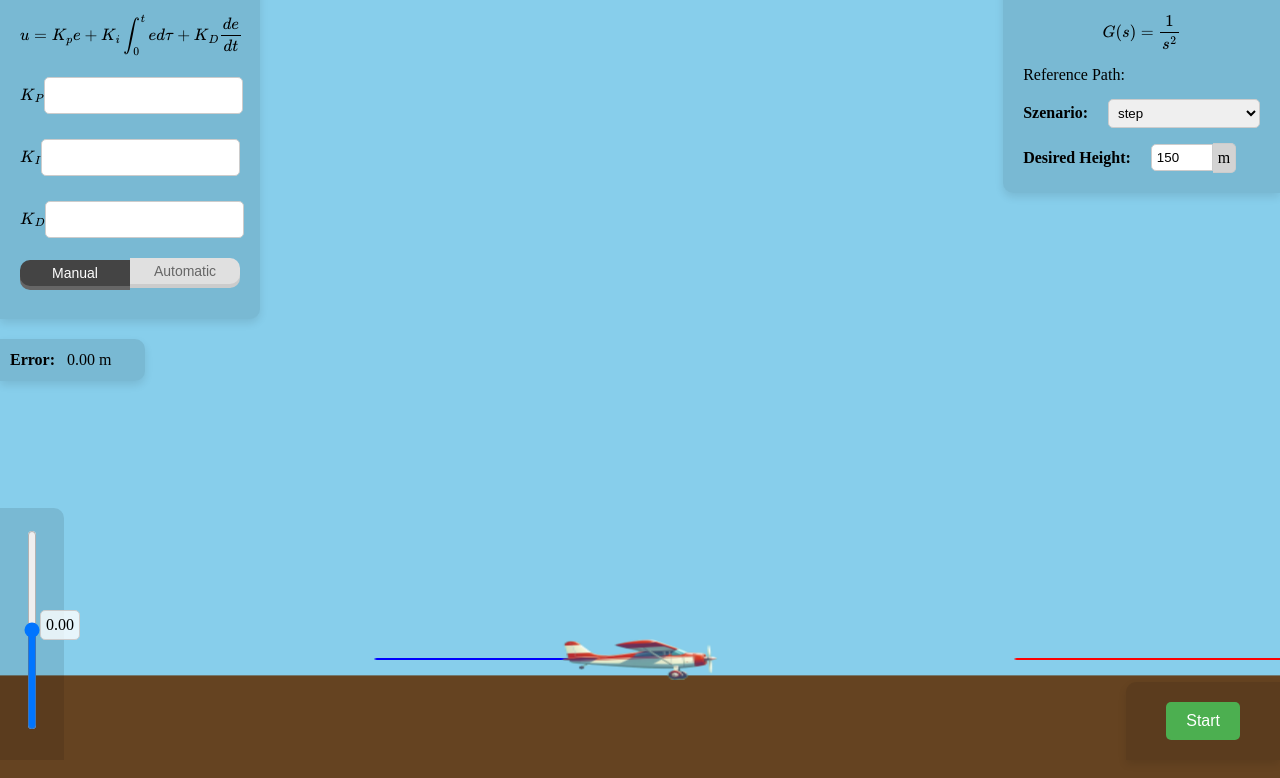
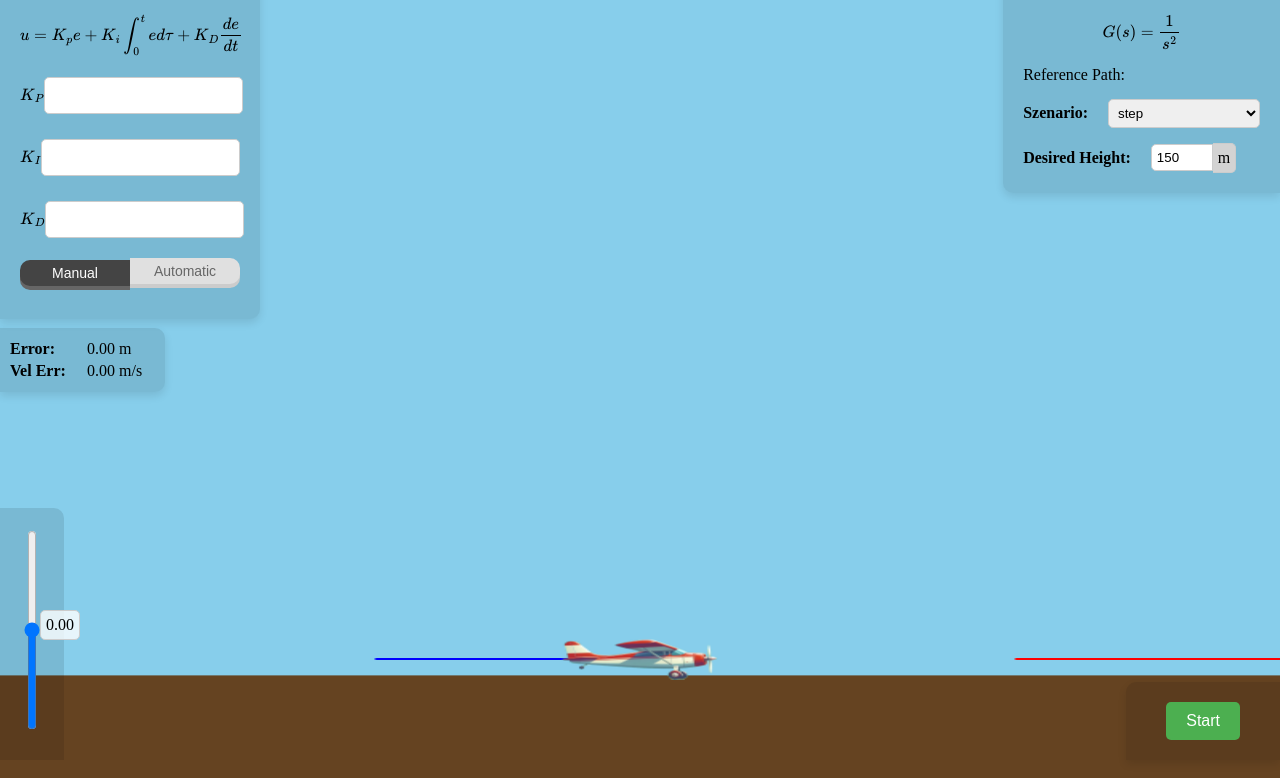
Before and after one commit to flashy85/AirplaneGame, a plain HTML site: page index.html in a window 1280 px wide. Shown: the part 40-818 px from the top of the page. Drawn offline with nearby package versions, Linux system fonts and the light colour scheme.

Commit message:
- Added field for velocity error

```diff
--- a/index.html
+++ b/index.html
@@ -60,6 +60,10 @@
             <label>Error:</label>
             <div id="ctrl_error"></div>
         </div>
+        <div class="ControlStatesFields">
+            <label>Vel Err:</label>
+            <div id="ctrl_vertical_speed_error"></div>
+        </div>
     </div>
     <div class="btn_container">
         <button id="btn_start" class="button button-start" onclick="toggleButtons()">Start</button>
--- a/script.js
+++ b/script.js
@@ -27,6 +27,7 @@ const ctx = canvas.getContext('2d');
 
 // Controller states
 const CtrlErrorField = document.getElementById('ctrl_error');
+const CtrlVelErrorField = document.getElementById('ctrl_vertical_speed_error');
 
 let currentMode = 'manual'; // Default mode
 
@@ -240,6 +241,7 @@ function gameLoop() {
     const PhysVvertError = DsrdPhysVvert - airplane.PhysVvert;
 
     CtrlStates.PosError = PhysHeightError;
+    CtrlStates.VelError = PhysVvertError;
 
     if ('auto' == currentMode) {
         let uk = CalcCtrl(PhysHeightError, PhysVvertError, deltaTime);
@@ -386,6 +388,11 @@ function updateCtrlStates() {
     } else {
         CtrlErrorField.innerText = CtrlStates.PosError.toFixed(2) + ' m';
     }
+    if (isNaN(CtrlStates.VelError)) {
+        CtrlVelErrorField.innerText = '-';
+    } else {
+        CtrlVelErrorField.innerText = CtrlStates.VelError.toFixed(2) + ' m/s';
+    }
 }
 
 function updateDesiredPos(_refpath) {
--- a/style.css
+++ b/style.css
@@ -122,7 +122,7 @@ h1 {
 }
 
 .ControlStatesFields label {
-    width: 55px;
+    width: 75px;
     font-weight: bold;
 }
 
```
